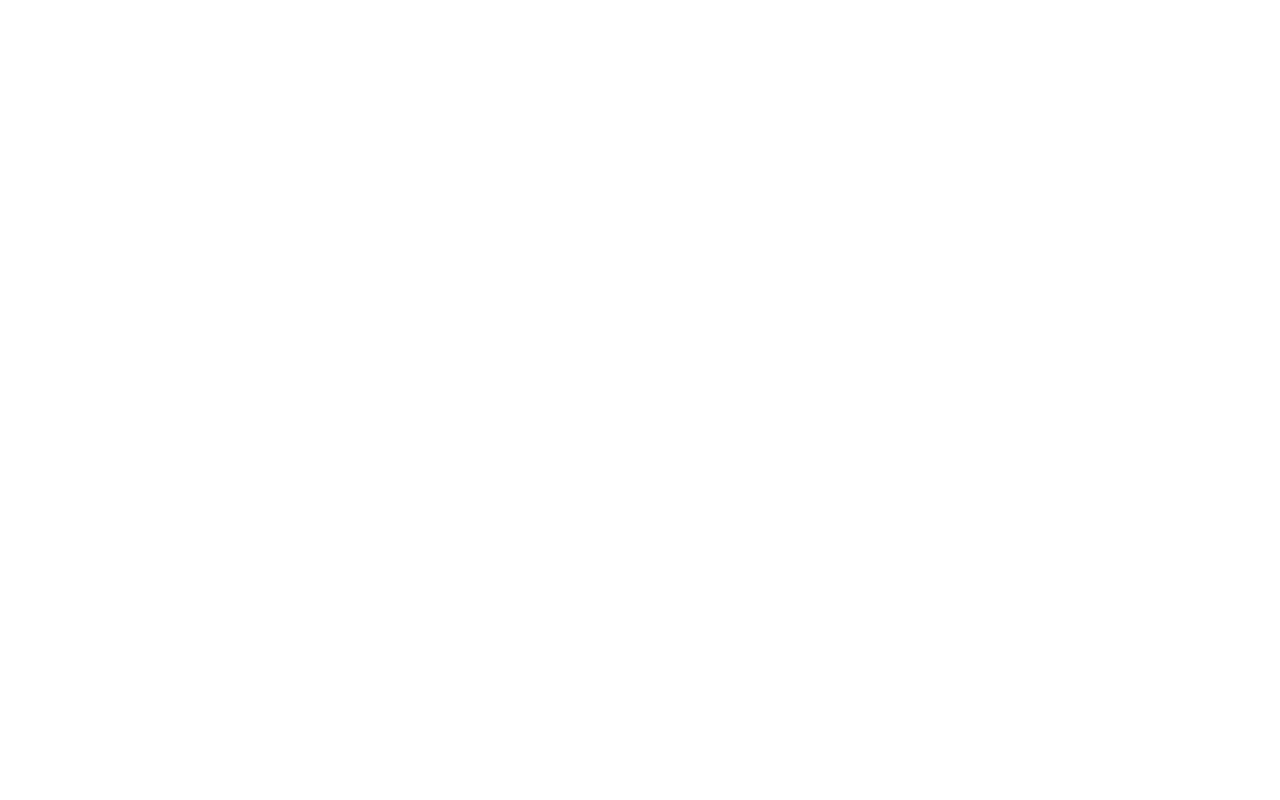
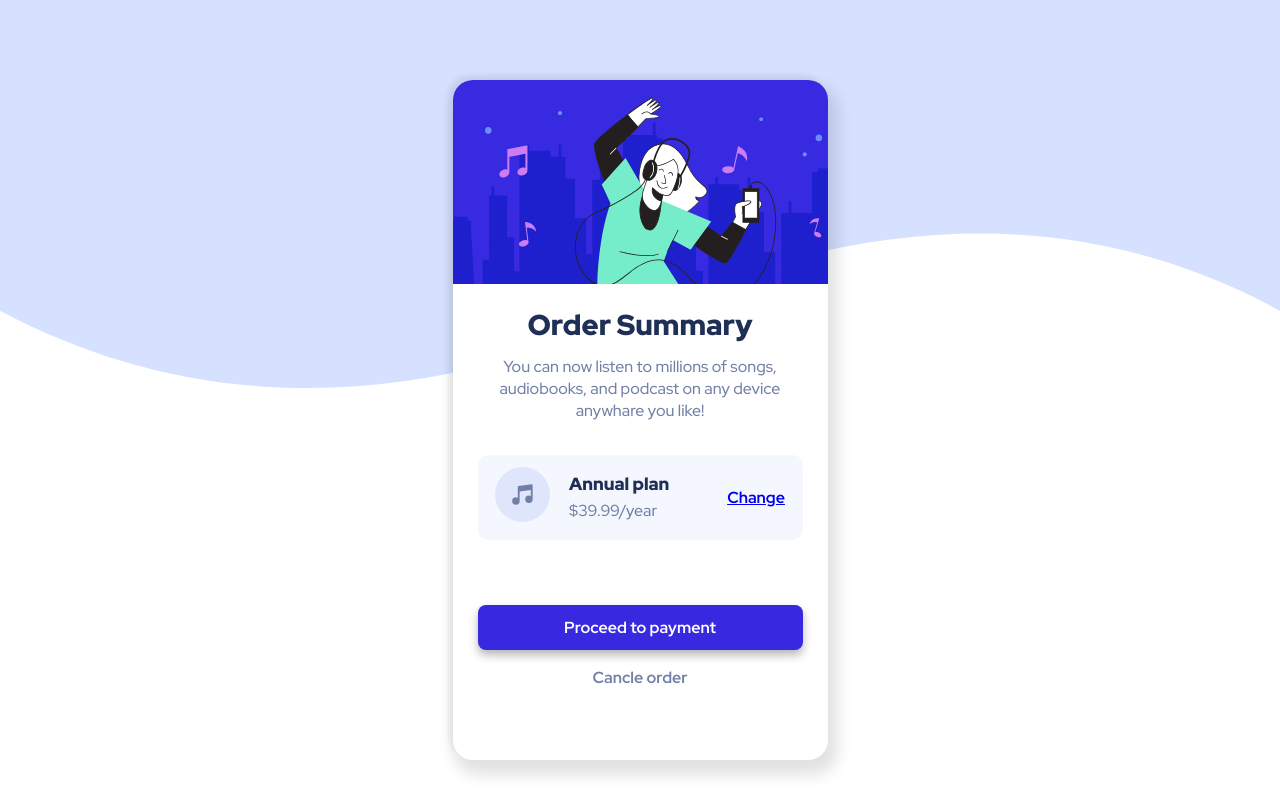
Before and after one commit to joy-john20/order-summery-css-card-solution, a plain HTML site: page index.html in a window 1280 px wide. Drawn offline with Linux system fonts and the light colour scheme.

Commit message:
Card complete.

```diff
--- /dev/null
+++ b/css/style.css
@@ -0,0 +1,165 @@
+@import url('https://fonts.googleapis.com/css2?family=Red+Hat+Display:wght@500;700;900&display=swap');
+
+:root{
+    --mainFont: 'Red Hat Display', sans-serif;
+
+    --paleBlue: hsl(225, 100%, 94%);
+    --brightBlue: hsl(245, 75%, 52%);
+    --vPaleBlue: hsl(225, 100%, 98%);
+    --deBlue: hsl(224, 23%, 55%);
+    --darkBlue: hsl(223, 47%, 23%);
+
+    font-size: 16px;
+    font-family: var(--mainFont);
+}
+
+*{
+    margin: 0 auto;
+    padding: 0;
+    box-sizing: border-box;
+}
+
+.wrapper {
+    width: 100%;
+    height: 100vh;
+    background: url(../images/pattern-background-desktop.svg);
+    background-repeat: no-repeat;
+    background-size: 100vw;
+}
+
+.card-container {
+    width: 375px;
+    height: 85vh;
+    position: relative;
+    top: 10%;
+    border-radius: 20px;
+    box-shadow: 5px 10px 15px 5px rgba(0, 0, 0, 0.116), -5px -5px 5px rgba(0, 0, 0, 0.060);
+}
+
+/* Card Thumbnail part */
+
+.card-thumbnail {
+    width: 100%;
+    height: 30%;
+    background: url(../images/illustration-hero.svg);
+    background-repeat: no-repeat;
+    background-size: cover;
+    border-radius: 20px 20px 0px 0;
+}
+
+/* Card main details part */
+
+.card-details-container {
+    width: 100%;
+    height: 45%;
+    background-color: white;
+    padding: 22px 25px;
+    text-align: center;
+}
+
+h1 {
+    color: var(--darkBlue);
+    font-weight: 900;
+    font-size: 1.8rem;
+    margin-bottom: .4em;
+}
+
+p {
+    line-height: 1.4;
+    font-size: 1rem;
+    color: var(--deBlue);
+    margin-bottom: 2em;
+}
+
+.order-preview {
+    display: flex;
+    background-color: var(--vPaleBlue);
+    padding: .8em .5em;
+    border-radius: 10px;
+    justify-content: space-between;
+    align-items: center;
+}
+
+.item-logo img {
+    width: 55px;
+}
+
+.amount {
+    text-align: left;
+    width: 45%;
+}
+
+.amount p {
+    margin-bottom: 0px;
+}
+
+h4 {
+    font-size: 1.1rem;
+    color: var(--darkBlue);
+    font-weight: 900;
+    margin-bottom: .3em;
+}
+
+.change a{
+    font-family: var(--mainFont);
+    font-weight: 700;
+}
+
+.change a:hover {
+    text-decoration: none;
+    color: hsla(245, 75%, 52%, 0.671);
+}
+
+/* Card button part */
+
+.card-buttons {
+    width: 100%;
+    height: 25%;
+    padding: 15px 25px 20px 25px;
+    border-radius: 0px 0px 20px 20px;
+}
+
+.btn {
+    text-decoration: none;
+    padding: 12px 0px;
+    width: 100%;
+    font-size: 1rem;
+    font-weight: 700;
+    font-family: var(--mainFont);
+    display: block;
+    text-align: center;
+}
+
+.proceed-btn {
+    background-color: var(--brightBlue);
+    border-radius: 8px;
+    color: #fff;
+    margin-bottom: .3em;
+    box-shadow: 0px 5px 10px rgba(0, 0, 0, 0.295)
+}
+.proceed-btn:hover {
+    background-color: hsla(245, 75%, 52%, 0.801);
+}
+
+.cancle-btn {
+    color: var(--deBlue);
+}
+
+.cancle-btn:hover {
+    color: var(--darkBlue);
+}
+
+/* Responsive */
+
+@media screen and (max-width: 425px) {
+    .card-container {
+        width: 320px;
+        height: 80vh;
+    }
+}
+
+@media screen and (max-width: 350px) {
+    .card-container {
+        width: 300px;
+    }
+}
--- a/index.html
+++ b/index.html
@@ -6,10 +6,38 @@
     <meta http-equiv="X-UA-Compatible" content="IE=edge">
     <meta name="viewport" content="width=device-width, initial-scale=1.0">
     <title>Order Summary Css Card</title>
+    <link rel="stylesheet" href="./css/style.css">
 </head>
 
 <body>
+    <div class="wrapper">
+        <div class="card-container">
 
+            <div class="card-thumbnail"></div>
+
+            <div class="card-details-container">
+                <h1>Order Summary</h1>
+                <p>You can now listen to millions of songs, audiobooks, and podcast on any device anywhare you like!</p>
+                <div class="order-preview">
+                    <div class="item-logo"><img src="./images/icon-music.svg" alt="Music icon">
+                    </div>
+                    <div class="amount">
+                        <h4>Annual plan</h4>
+                        <p>$39.99/year</p>
+                    </div>
+                    <div class="change">
+                        <a href="#">Change</a>
+                    </div>
+                </div>
+            </div>
+
+            <div class="card-buttons">
+                <a class="proceed-btn btn" href="#">Proceed to payment</a>
+                <a class="cancle-btn btn" href="#">Cancle order</a>
+            </div>
+
+        </div>
+    </div>
 </body>
 
 </html>
```
